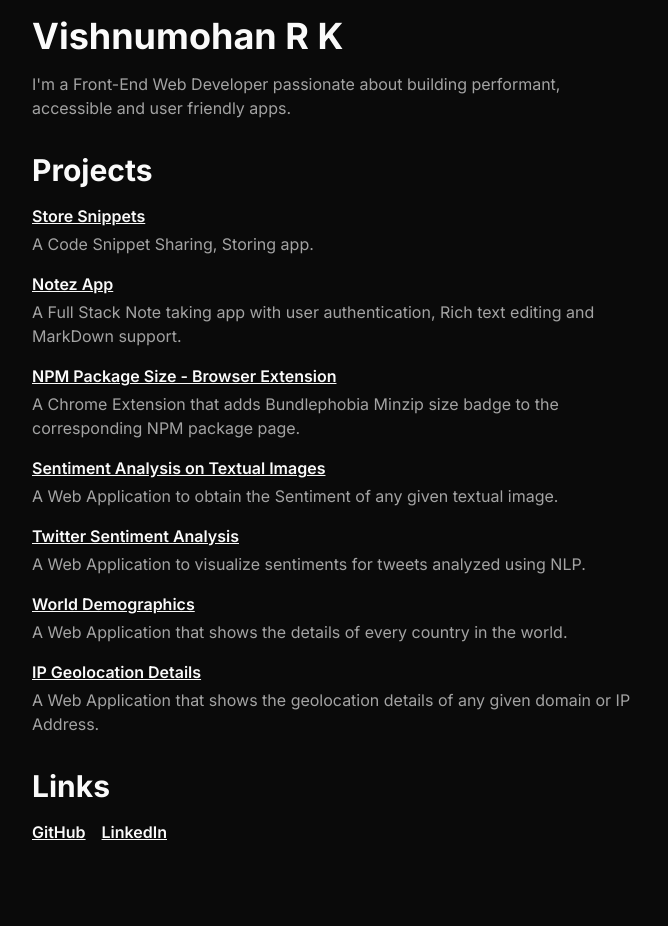
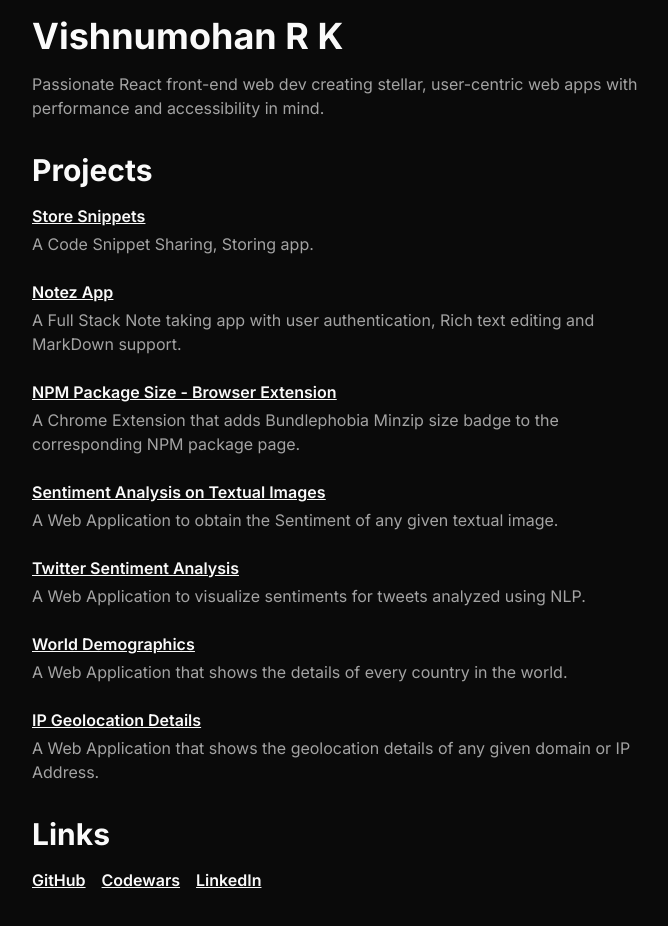
Before and after one commit to vishnumohanrk/site, a Next.js app: page / in a window 1280 px wide. Shown: the top 926 px of the page, without its empty margins (304-972 px from the left). Built offline with nearby package versions, Linux system fonts and the light colour scheme.

Commit message:
update basic

```diff
--- /dev/null
+++ b/src/app/data.ts
@@ -0,0 +1,55 @@
+type TProj = {
+  name: string;
+  link: string;
+  description: string;
+};
+
+export const PROJECTS_DATA: TProj[] = [
+  {
+    name: 'Store Snippets',
+    description: 'A Code Snippet Sharing, Storing app.',
+    link: 'https://drive.google.com/file/d/1bXdSrcY4VuFERVrKJmiMVbMLQcie5SPC/view?usp=sharing',
+  },
+  {
+    name: 'Notez App',
+    description:
+      'A Full Stack Note taking app with user authentication, Rich text editing and MarkDown support.',
+    link: 'https://notez-app.vercel.app/',
+  },
+  {
+    name: 'NPM Package Size - Browser Extension',
+    description:
+      'A Chrome Extension that adds Bundlephobia Minzip size badge to the corresponding NPM package page.',
+    link: 'https://github.com/vishnumohanrk/npm-package-size-extension#screenshot',
+  },
+  {
+    name: 'Sentiment Analysis on Textual Images',
+    description:
+      'A Web Application to obtain the Sentiment of any given textual image.',
+    link: 'https://drive.google.com/file/d/1IHwPOz_ylQQ7IEoLvNxyFTBxeYWO6JQU/view?usp=sharing',
+  },
+  {
+    name: 'Twitter Sentiment Analysis',
+    description:
+      'A Web Application to visualize sentiments for tweets analyzed using NLP.',
+    link: 'https://drive.google.com/file/d/1JNLFNahVt4as5TCZX-Wus801SWYWDI2m/view?usp=sharing',
+  },
+  {
+    name: 'World Demographics',
+    description:
+      'A Web Application that shows the details of every country in the world.',
+    link: 'https://rest-countries-eight-sigma.vercel.app/',
+  },
+  {
+    name: 'IP Geolocation Details',
+    description:
+      'A Web Application that shows the geolocation details of any given domain or IP Address.',
+    link: 'https://ip-address-tracker-phi-ten.vercel.app/',
+  },
+];
+
+export const LINKS: Omit<TProj, 'description'>[] = [
+  { link: 'https://github.com/vishnumohanrk', name: 'GitHub' },
+  { link: 'https://www.codewars.com/users/vishnumohanrk', name: 'Codewars' },
+  { link: 'https://www.linkedin.com/in/vishnumohanrk/', name: 'LinkedIn' },
+];
--- a/src/app/page.tsx
+++ b/src/app/page.tsx
@@ -1,82 +1,49 @@
+import { LINKS, PROJECTS_DATA } from './data';
+
 export default function AppHome() {
   return (
     <main className="space-y-8 p-4 pb-20">
       <section>
         <h1 className="text-4xl font-bold">Vishnumohan R K</h1>
         <p className="my-4 text-neutral-400">
-          I&apos;m a Front-End Web Developer passionate about building
-          performant, accessible and user friendly apps.
+          Passionate React front-end web dev creating stellar, user-centric web
+          apps with performance and accessibility in mind.
         </p>
       </section>
       <section>
         <h2 className="text-3xl font-bold">Projects</h2>
-        <ul className="my-4 space-y-4">
-          <Project
-            name="Store Snippets"
-            desc="A Code Snippet Sharing, Storing app."
-          />
-          <Project
-            name="Notez App"
-            desc="A Full Stack Note taking app with user authentication, Rich text editing and MarkDown support."
-          />
-          <Project
-            name="NPM Package Size - Browser Extension"
-            desc="A Chrome Extension that adds Bundlephobia Minzip size badge to the corresponding NPM package page."
-          />
-          <Project
-            name="Sentiment Analysis on Textual Images"
-            desc="A Web Application to obtain the Sentiment of any given textual image."
-          />
-          <Project
-            name="Twitter Sentiment Analysis"
-            desc="A Web Application to visualize sentiments for tweets analyzed using NLP."
-          />
-          <Project
-            name="World Demographics"
-            desc="A Web Application that shows the details of every country in the world."
-          />
-          <Project
-            name="IP Geolocation Details"
-            desc="A Web Application that shows the geolocation details of any given domain or IP Address."
-          />
+        <ul className="my-4 space-y-6">
+          {PROJECTS_DATA.map((i) => (
+            <li key={i.name}>
+              <article>
+                <h3 className="font-semibold underline">
+                  <a href={i.link} target="_blank" rel="noopener noreferrer">
+                    {i.name}
+                  </a>
+                </h3>
+                <p className="mt-1 text-neutral-400">{i.description}</p>
+              </article>
+            </li>
+          ))}
         </ul>
       </section>
       <section>
         <h2 className="text-3xl font-bold">Links</h2>
         <ul className="my-4 flex space-x-4">
-          <li>
+          {LINKS.map((i) => (
+            <li key={i.name}>
               <a
-              target="_blank"
-              rel="noopener noreferrer"
-              href="https://github.com/vishnumohanrk"
-              className="font-semibold underline"
-            >
-              GitHub
-            </a>
-          </li>
-          <li>
-            <a
+                href={i.link}
                 target="_blank"
                 rel="noopener noreferrer"
                 className="font-semibold underline"
-              href="https://www.linkedin.com/in/vishnumohanrk/"
               >
-              LinkedIn
+                {i.name}
               </a>
             </li>
+          ))}
         </ul>
       </section>
     </main>
   );
 }
-
-function Project({ name, desc }: { name: string; desc: string }) {
-  return (
-    <li>
-      <article>
-        <h3 className="font-semibold underline">{name}</h3>
-        <p className="mt-1 text-neutral-400">{desc}</p>
-      </article>
-    </li>
-  );
-}
```
Lines whose indentation alone changed are shown as unchanged.
